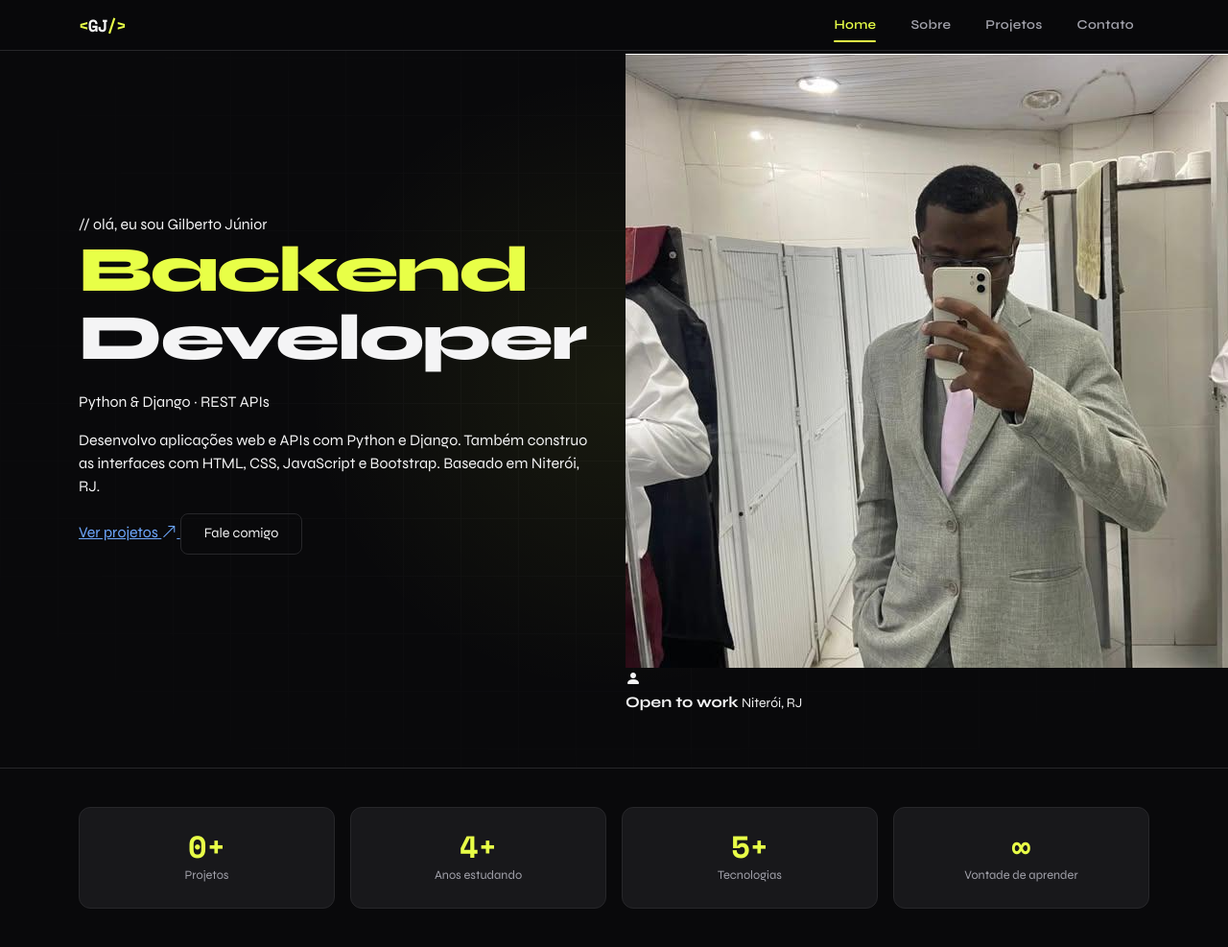
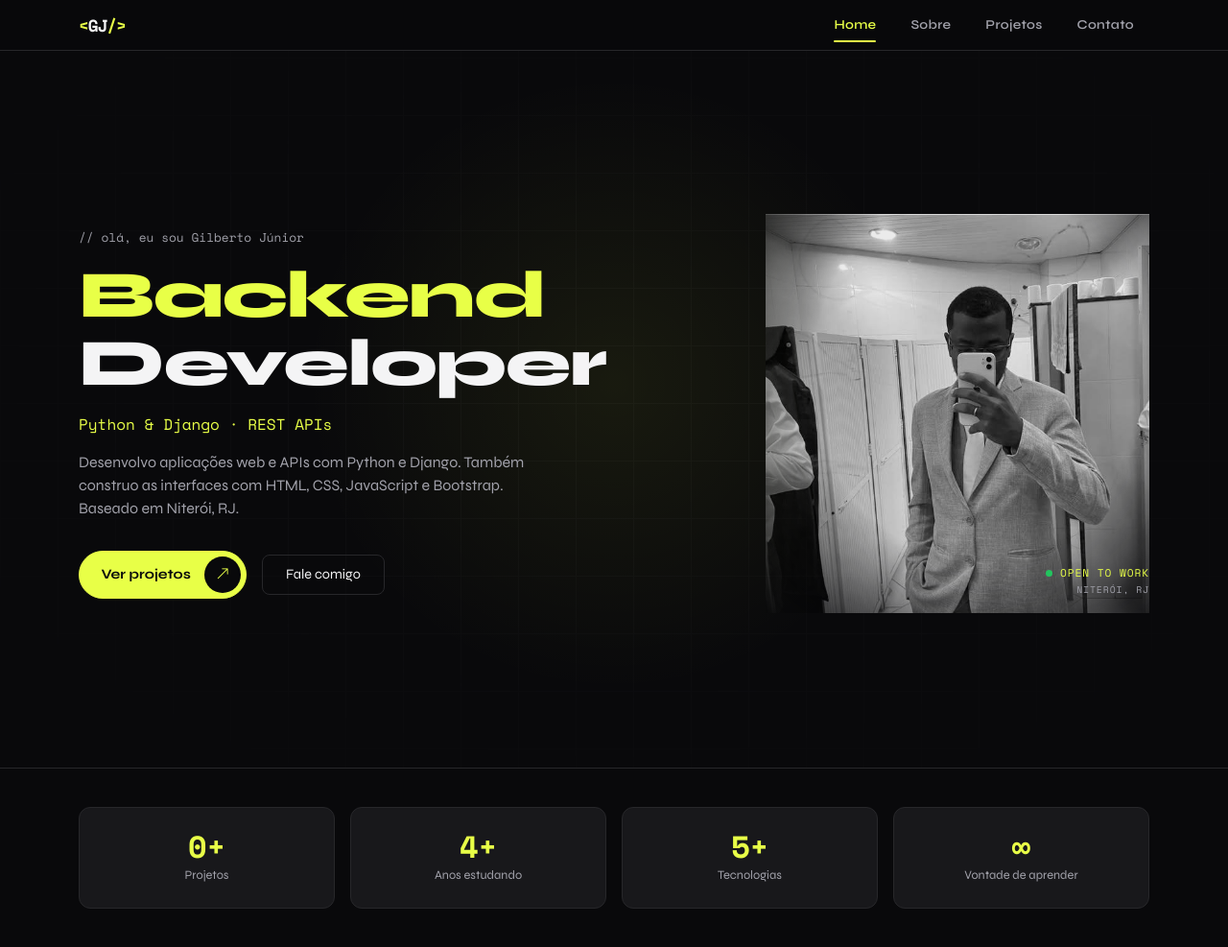
Before and after one commit to jotaTorrezDev/Portifolio, a Django app: page / in a window 1280 px wide. Shown: the top 987 px of the page at 96% size. Run offline with Django 4.2, Linux system fonts and the light colour scheme; data that the repository does not hold is empty.

Commit message:
Enhance home page with custom styles and layout
Added custom styles for the hero section and social links.

```diff
--- a/templates/home.html
+++ b/templates/home.html
@@ -1,6 +1,43 @@
 {% extends 'base.html' %}
 {% load static %}
 {% block title %}Gilberto Júnior — Dev Python & Django{% endblock %}
+
+{% block extra_head %}
+<style>
+  .hx { padding-top: 110px; padding-bottom: 3rem; }
+  .hx .hx-kicker { font-family: var(--mono); font-size: .8rem; color: var(--muted2); margin-bottom: 1rem; }
+  .hx .hx-title { font-size: clamp(2.6rem, 5.4vw, 4.8rem); line-height: 1.02; letter-spacing: -.02em; margin-bottom: 1rem; }
+  .hx .hx-role { font-family: var(--mono); font-size: 1rem; color: var(--accent); margin-bottom: 1rem; }
+  .hx .hx-sub { max-width: 30rem; color: var(--muted2); margin-bottom: 2rem; }
+  .hx .hx-actions { display: flex; align-items: center; gap: 1rem; flex-wrap: wrap; }
+
+  .hx .hx-pill { display: inline-flex; align-items: center; gap: .9rem; padding: .3rem .3rem .3rem 1.4rem;
+    border-radius: 999px; background: var(--accent); border: 1px solid var(--accent); color: #09090b;
+    font-weight: 700; font-size: .9rem; text-decoration: none; transition: transform .2s; }
+  .hx .hx-pill:hover { transform: translateY(-2px); color: #09090b; }
+  .hx .hx-pill-icon { width: 38px; height: 38px; border-radius: 50%; background: #09090b; color: var(--accent);
+    display: grid; place-items: center; transition: transform .2s; }
+  .hx .hx-pill:hover .hx-pill-icon { transform: translate(2px, -2px); }
+
+  .hx .hx-photo { position: relative; height: min(52vh, 420px); min-height: 300px; max-width: 400px; margin-left: auto; }
+  .hx .hx-photo img { position: absolute; inset: 0; width: 100%; height: 100%; object-fit: cover; object-position: center top;
+    filter: grayscale(1) contrast(1.05) brightness(.92);
+    -webkit-mask-image: radial-gradient(ellipse at 55% 40%, #000 55%, transparent 100%);
+    mask-image: radial-gradient(ellipse at 55% 40%, #000 55%, transparent 100%); }
+
+  .hx .hx-social { position: absolute; top: 0; right: 0; display: flex; gap: .5rem; }
+  .hx .hx-social a { width: 34px; height: 34px; display: grid; place-items: center; border: 1px solid var(--border);
+    border-radius: 8px; color: var(--muted2); text-decoration: none; transition: color .2s, border-color .2s; }
+  .hx .hx-social a:hover { color: var(--accent); border-color: var(--accent); }
+
+  .hx .hx-open { position: absolute; right: 0; bottom: 1rem; text-align: right; font-family: var(--mono);
+    font-size: .7rem; letter-spacing: .08em; text-transform: uppercase; color: var(--muted2); }
+  .hx .hx-open strong { display: block; color: var(--accent); font-weight: 500; }
+  .hx .hx-dot { display: inline-block; width: 7px; height: 7px; border-radius: 50%; background: #22c55e; margin-right: .5rem; }
+
+  @media (max-width: 991px) { .hx .hx-photo { height: 300px; margin: 0 auto; } }
+</style>
+{% endblock %}
 
 {% block content %}
 
@@ -28,9 +65,7 @@
 
       <div class="col-lg-6">
       <div class="hx-photo">
-          <img src="{% static 'perfil.png' %}" alt="Gilberto Júnior"
-               onerror="this.style.display='none';this.nextElementSibling.style.display='grid';">
-          <div class="hx-photo-fallback"><i class="bi bi-person-fill"></i></div>
+  <img src="{% static 'perfil.png' %}" alt="Gilberto Júnior">
 
   <div class="hx-social">
     {% if perfil and perfil.linkedin %}
@@ -47,7 +82,6 @@
   </div>
 </div>
       </div>
-
     </div>
   </div>
 </section>
@@ -205,10 +239,3 @@
 </section>
 
 {% endblock %}
-
-{% block extra_js %}
-<style>
-  @keyframes blink { 0%,100%{opacity:1} 50%{opacity:0} }
-  .terminal-cursor { animation: blink 1s infinite; }
-</style>
-{% endblock %}
```
Lines whose indentation alone changed are shown as unchanged.
